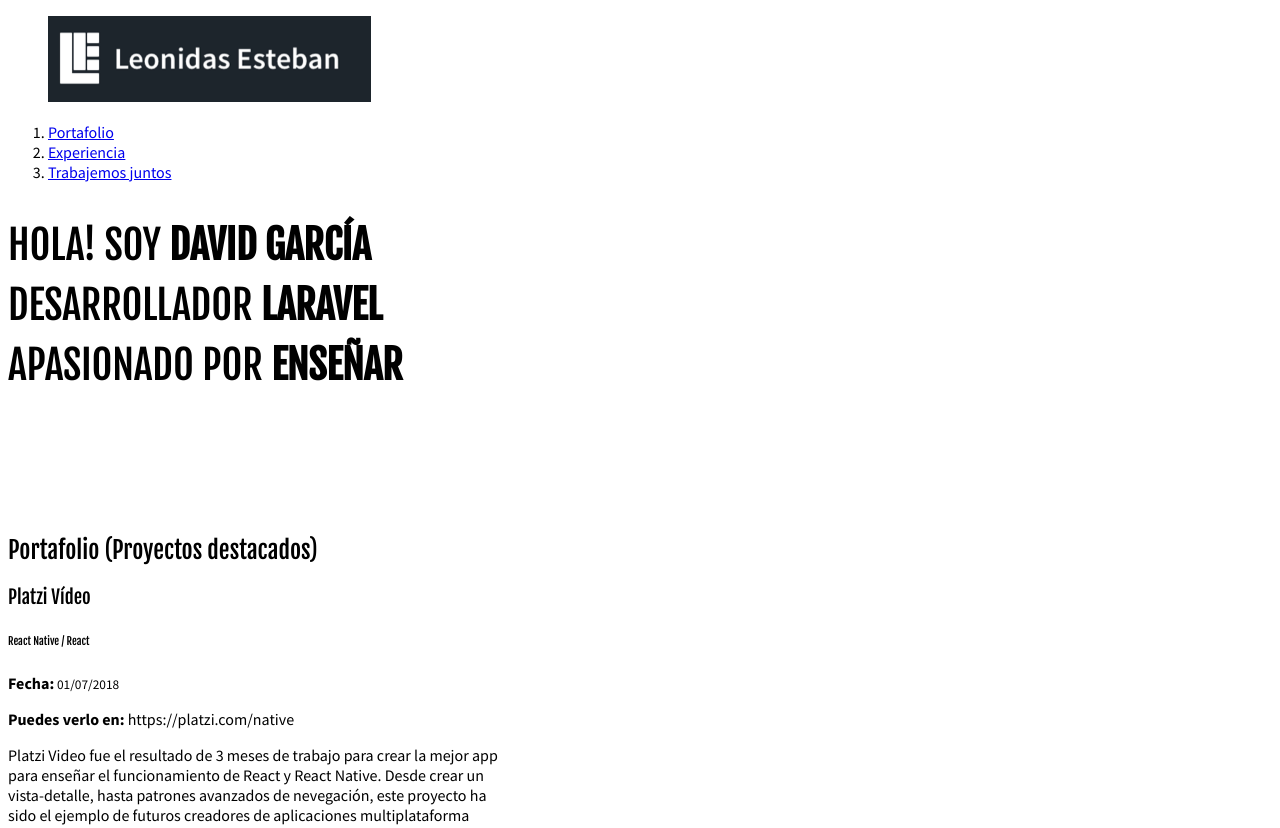
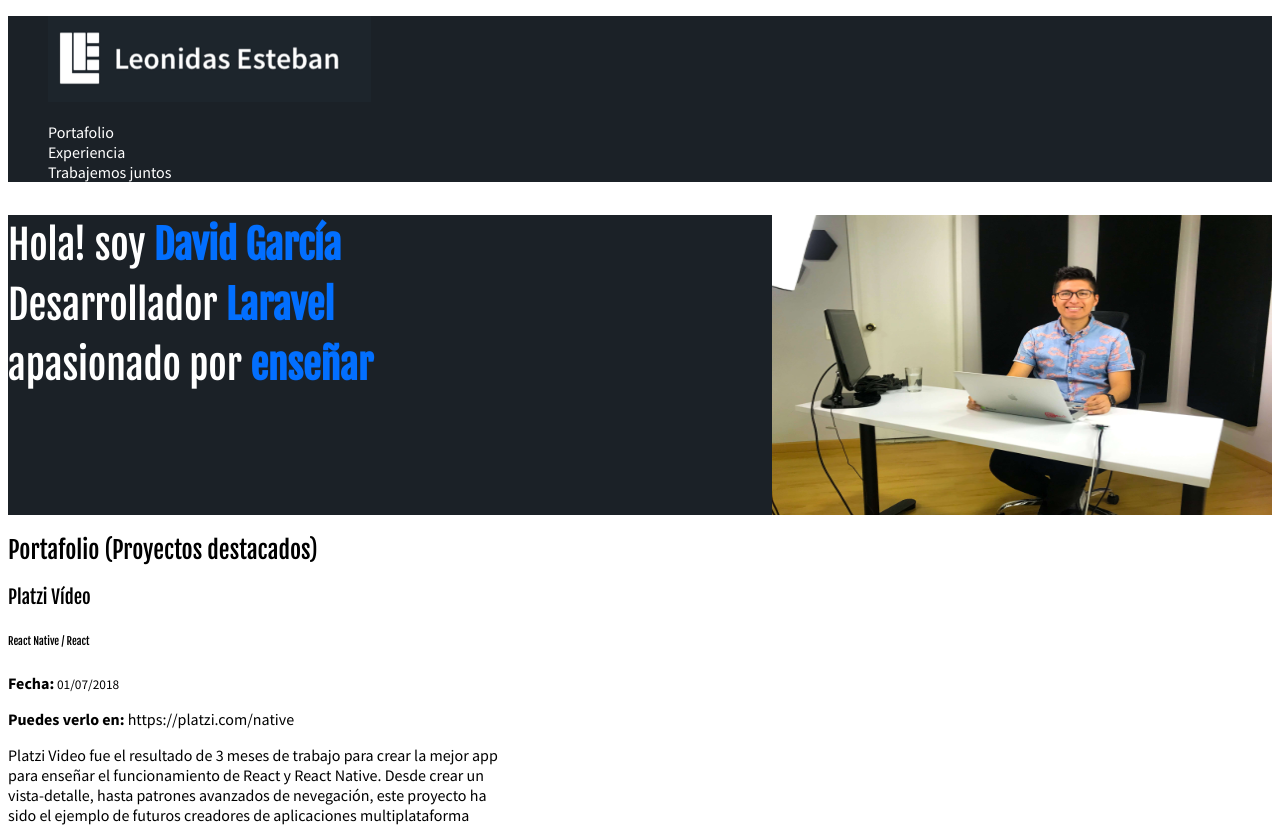
Before and after one commit to davidccgarcia/davidccgarcia, a plain HTML site: page index.html in a window 1280 px wide. Shown: the top 828 px of the page. Drawn offline with Linux system fonts and the light colour scheme.

Commit message:
Backgrounds colors and image

```diff
--- a/css/styles.css
+++ b/css/styles.css
@@ -15,6 +15,14 @@
 
 /* selector de clase. Ejemplo: .container - .header - .btn */
 /* selector de id. Ejemplo: #portfolio */
+
+
+/* Colores escogidos */
+
+/* gris oscuro = #1d252c
+gris claro = #626262
+background gris = #1b2127 */
+/* celeste = #026fff */
 body {
     font-family: 'Source Sans Pro', sans-serif;
 }
@@ -26,14 +34,24 @@
 }
 
 h1 {
+    color: #fff;
     font-size: 40px;
     line-height: 1.5; /* => 150% */
     letter-spacing: -.2px;
-    text-transform: uppercase;
+}
+
+h1 strong {
+    color: #026fff;
 }
 
 .hero {
     height: 300px;
+    background-image: url('../images/hero.jpg');
+    background-color: #1b2127;
+    -webkit-background-size: 500px 300px;
+    background-size: 500px 300px;
+    background-repeat: no-repeat;
+    background-position-x: right;
 }
 
 .project-details {
@@ -43,3 +61,17 @@
 .project-imageContainer {
     width: 500px;
 }
+
+.header {
+    background-color: #1b2127;
+    color: #fff;
+}
+
+.header ol {
+    list-style: none;
+}
+
+.header a {
+    color: #fff;
+    text-decoration: none;
+}
```
